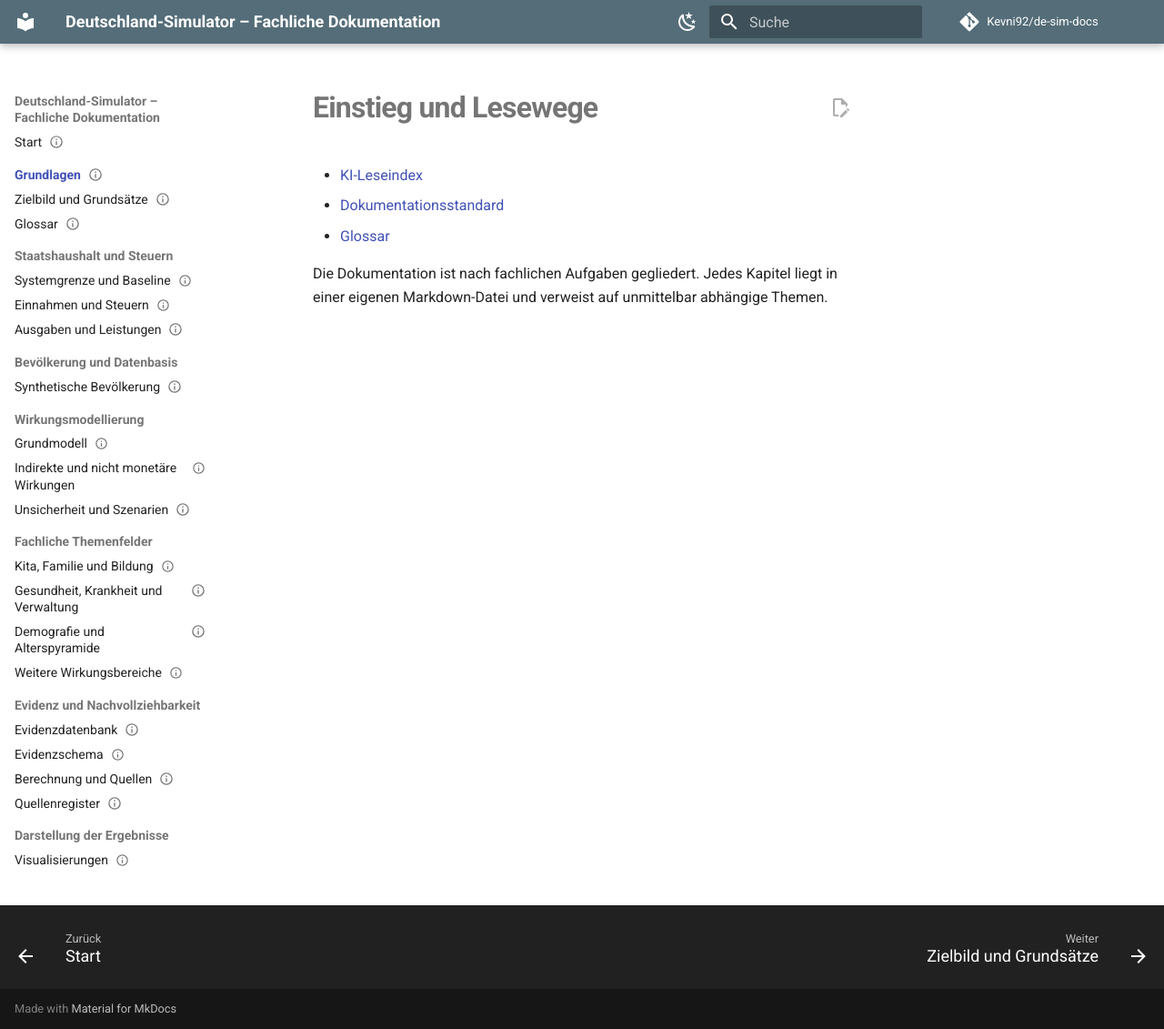
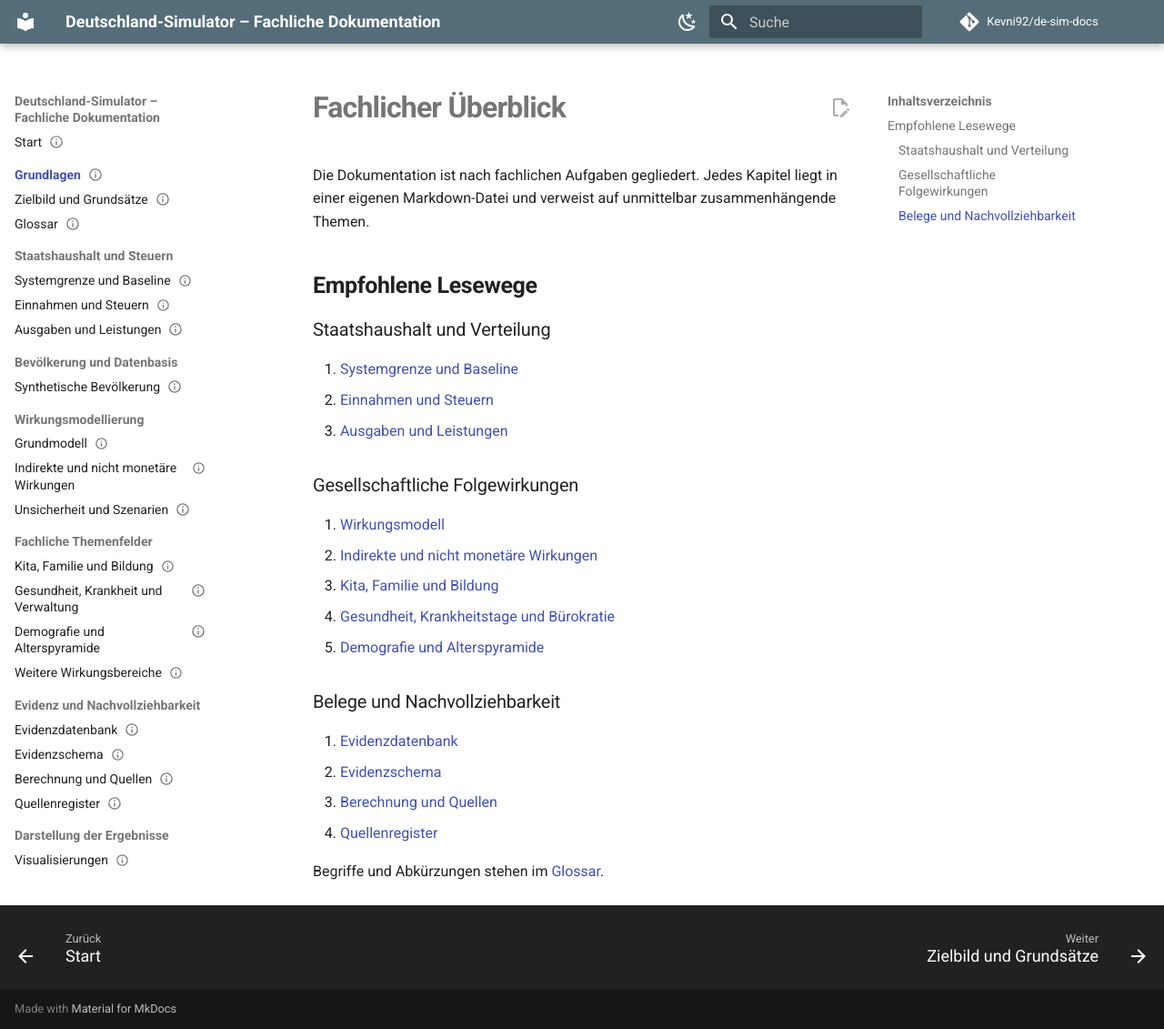
Before and after one commit to Kevni92/de-sim-docs, an MkDocs documentation site: the page built from docs/00-meta/index.md, in a window 1280 px wide and 1131 px high. Shown: the whole window at 91% size. Built offline with MkDocs 1.6.1 and Material for MkDocs 9.7.7, drawn with Linux system fonts in a browser that asks for light colours; comment, search, counter and statistics services are not loaded.

Commit message:
docs: fachlichen Einstieg überarbeiten

```diff
--- a/docs/00-meta/index.md
+++ b/docs/00-meta/index.md
@@ -1,14 +1,35 @@
 ---
-title: Einstieg und Lesewege
-summary: Orientierung für Menschen und KI-Systeme.
-status: Arbeitsstand 0.3
+title: Fachlicher Überblick
+summary: Orientierung durch die öffentlich dokumentierten Fachmodelle und Quellen.
+status: Arbeitsstand 0.4
 last_updated: 2026-07-13
 ---
 
-# Einstieg und Lesewege
+# Fachlicher Überblick
 
-- [KI-Leseindex](ki-leseindex.md)
-- [Dokumentationsstandard](dokumentationsstandard.md)
-- [Glossar](glossar.md)
+Die Dokumentation ist nach fachlichen Aufgaben gegliedert. Jedes Kapitel liegt in einer eigenen Markdown-Datei und verweist auf unmittelbar zusammenhängende Themen.
 
-Die Dokumentation ist nach fachlichen Aufgaben gegliedert. Jedes Kapitel liegt in einer eigenen Markdown-Datei und verweist auf unmittelbar abhängige Themen.
+## Empfohlene Lesewege
+
+### Staatshaushalt und Verteilung
+
+1. [Systemgrenze und Baseline](../02-fiskal/systemgrenze-und-baseline.md)
+2. [Einnahmen und Steuern](../02-fiskal/einnahmen-und-steuern.md)
+3. [Ausgaben und Leistungen](../02-fiskal/ausgaben-und-leistungen.md)
+
+### Gesellschaftliche Folgewirkungen
+
+1. [Wirkungsmodell](../04-modell/wirkungsmodell.md)
+2. [Indirekte und nicht monetäre Wirkungen](../04-modell/indirekte-und-nichtmonetaere-wirkungen.md)
+3. [Kita, Familie und Bildung](../05-module/kita-familie-und-bildung.md)
+4. [Gesundheit, Krankheitstage und Bürokratie](../05-module/gesundheit-krankheit-und-buerokratie.md)
+5. [Demografie und Alterspyramide](../05-module/demografie-und-alterspyramide.md)
+
+### Belege und Nachvollziehbarkeit
+
+1. [Evidenzdatenbank](../06-evidenz/evidenzdatenbank.md)
+2. [Evidenzschema](../06-evidenz/evidenzschema.md)
+3. [Berechnung und Quellen](../06-evidenz/berechnungstransparenz.md)
+4. [Quellenregister](../06-evidenz/quellenregister.md)
+
+Begriffe und Abkürzungen stehen im [Glossar](glossar.md).
```
